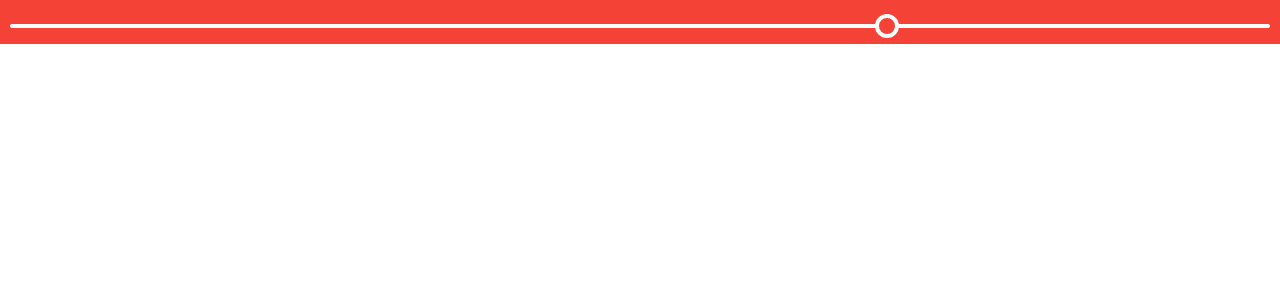
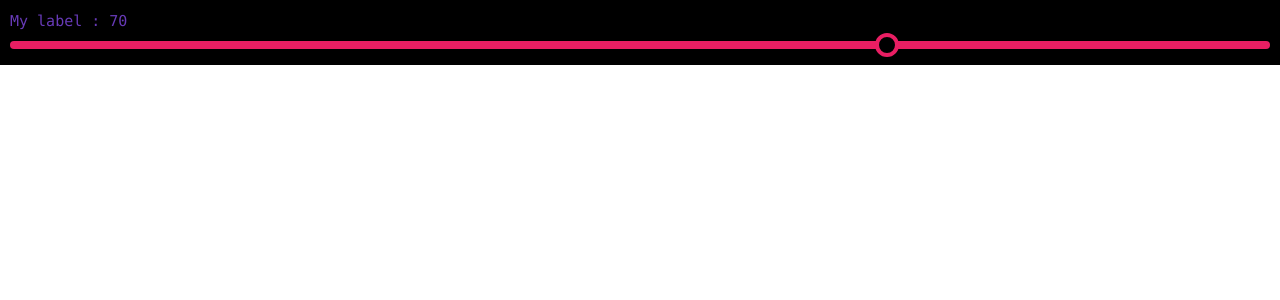
Before and after one commit to mithi/hello-3d-world, a React (Create React App) app: page / in a window 1280 px wide. Shown: the top 300 px of the page. Built offline with nearby package versions, Linux system fonts and the light colour scheme.

Commit message:
feat: Update slider css

```diff
--- a/src/input-components/slider/Slider.tsx
+++ b/src/input-components/slider/Slider.tsx
@@ -4,6 +4,7 @@ import { sliderCss, sliderContainerCss } from "./SliderCss"
 
 const Slider = () => (
     <div css={sliderContainerCss}>
+        <label>My label</label> : <span>70</span>
         <input css={sliderCss} type="range" min="0" max="100" value="70" />
     </div>
 )
--- a/src/input-components/slider/SliderCss.tsx
+++ b/src/input-components/slider/SliderCss.tsx
@@ -5,25 +5,50 @@ const sliderCss = css`
     -webkit-appearance: none;
     -moz-appearance: none;
     appearance: none;
+    background-color: #e91e63;
     width: 100%;
-    height: 0.25rem;
+    height: 0.5rem;
     outline: none;
     border-radius: 0.25rem;
+    &:hover,
+    &:active {
+        background: #673ab7;
+    }
+    &:hover&::-webkit-slider-thumb {
+        border: 0.25rem solid #673ab7;
+    }
+    &:hover&::-moz-range-thumb {
+        border: 0.25rem solid #673ab7;
+    }
     &::-webkit-slider-thumb {
         -webkit-appearance: none;
         appearance: none;
         width: 1.5rem;
         height: 1.5rem;
-        background-color: #f44336;
-        border: 0.25rem solid #fff;
+        background-color: black;
+        border: 0.25rem solid #e91e63;
         border-radius: 1rem;
         cursor: pointer;
+    }
+    &::-moz-range-thumb {
+        background: black;
+        width: 1.5rem;
+        height: 1.5rem;
+        border-radius: 1rem;
+        cursor: pointer;
+        border: 0.25rem solid #e91e63;
     }
 `
 
 const sliderContainerCss = css`
     padding: 10px;
-    background-color: #f44336;
+    background-color: black;
+    font-size: 15px;
+    font-family: monaco;
+    color: #e91e63;
+    &:hover {
+        color: #673ab7;
+    }
 `
 
 export { sliderCss, sliderContainerCss }
```
